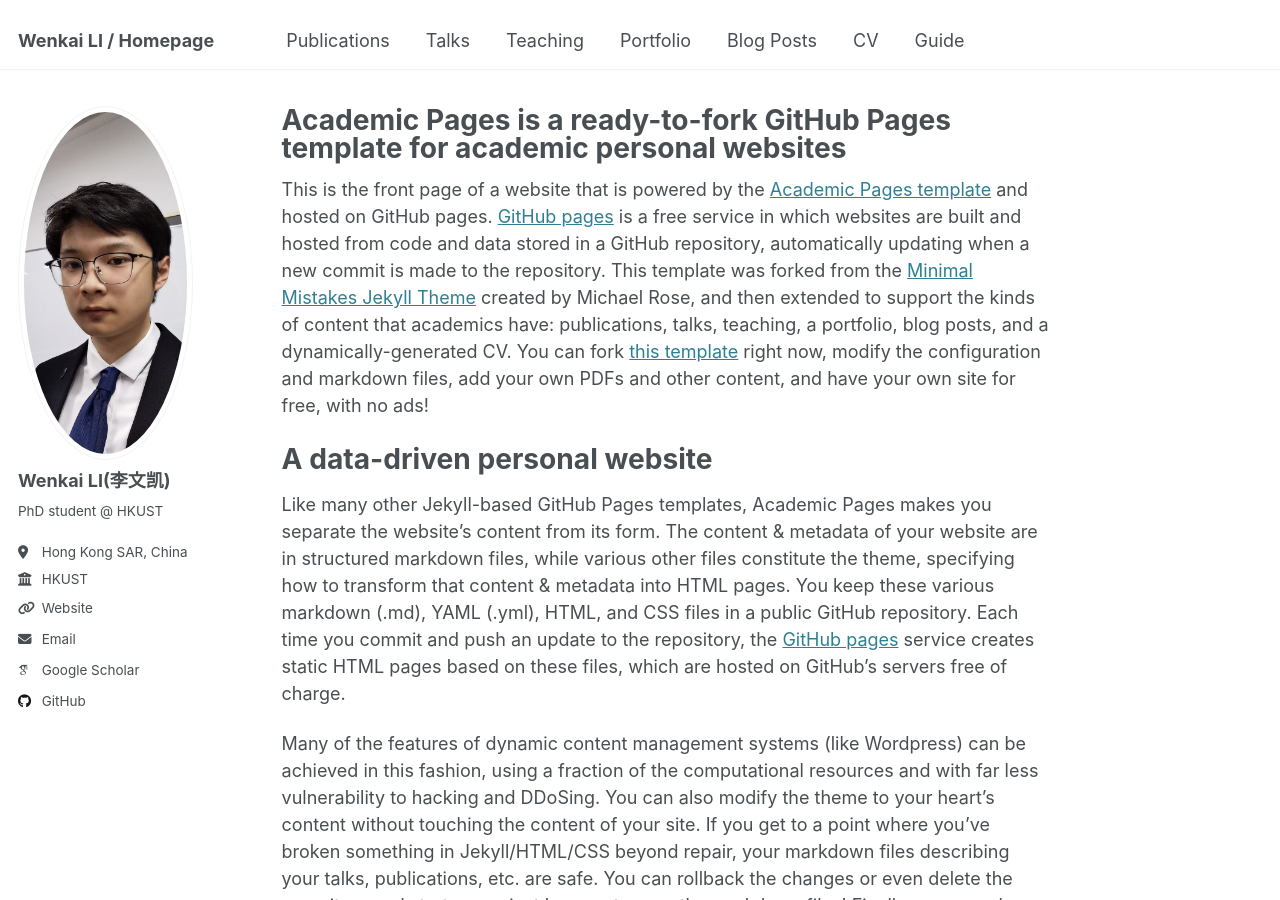
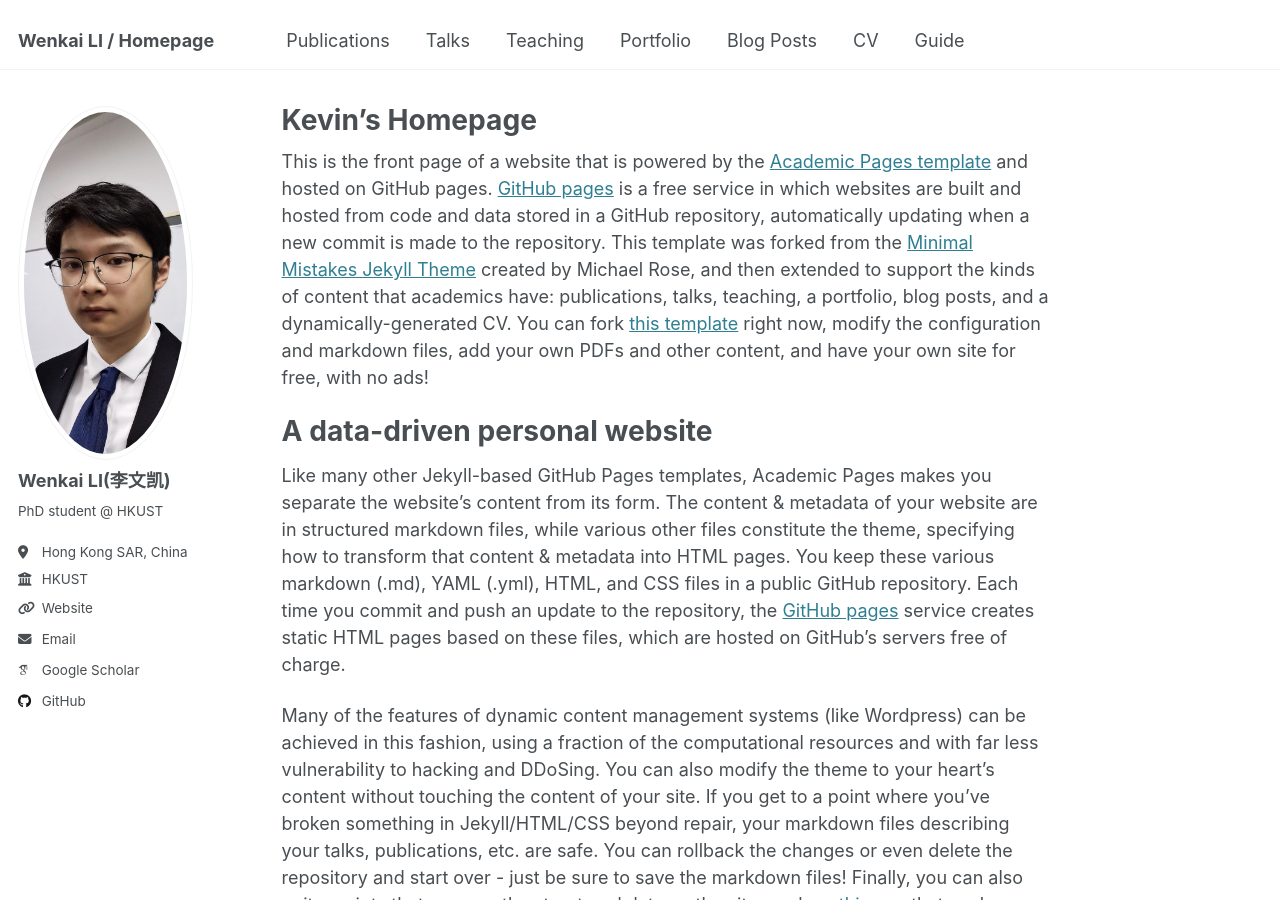
Before and after one commit to kevin333kevin/wenkaili.github.io, a Jekyll site: the page built from _pages/about.md, in a window 1280 px wide and 900 px high. Built offline with Jekyll 4.4.1, drawn with Linux system fonts in a browser that asks for light colours; some web fonts are replaced.

Commit message:
Update about.md

```diff
--- a/_pages/about.md
+++ b/_pages/about.md
@@ -1,6 +1,6 @@
 ---
 permalink: /
-title: "Academic Pages is a ready-to-fork GitHub Pages template for academic personal websites"
+title: "Kevin's Homepage"
 author_profile: true
 redirect_from:
   - /about/
```
